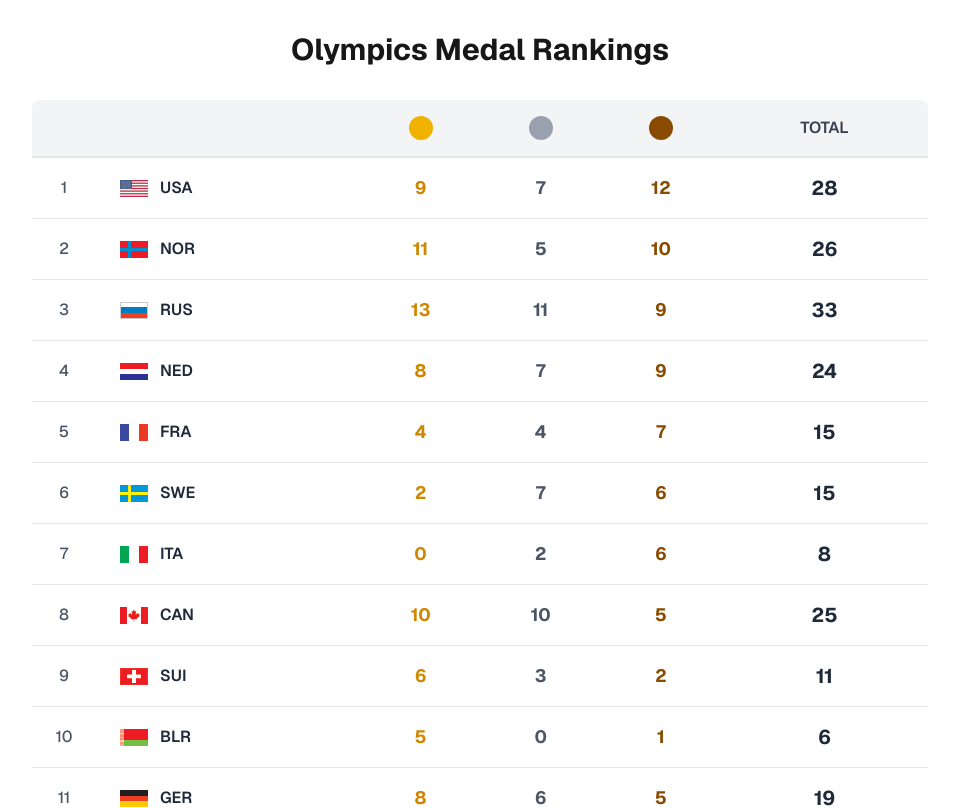
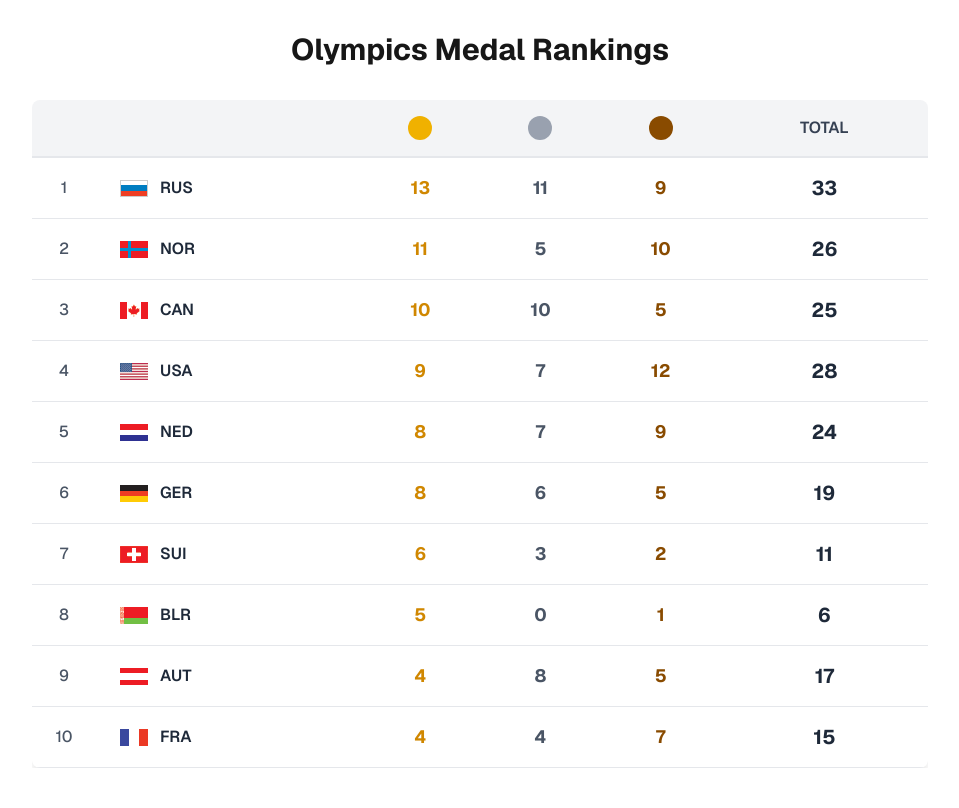
Before and after one commit to nikilok/listing, a Next.js app: page / in a window 1280 px wide. Shown: the top 808 px of the page, without its empty margins (160-1119 px from the left). Built offline with nearby package versions, Linux system fonts and the light colour scheme.

Commit message:
use the getRanksByColumn to sort by gold for now and limit to top 10

```diff
--- a/app/page.tsx
+++ b/app/page.tsx
@@ -2,20 +2,20 @@ import medalsDataJson from "./lib/medals.json";
 import { getCountryTotals } from "./lib/getCountryTotals";
 import type { MedalsData } from "./types/medals";
 import MedalsTable from "./components/MedalsTable";
+import { getRanksByColumn } from "./lib/SortingUtils";
 
 export default async function Home() {
   const medalsData = medalsDataJson as MedalsData;
   const medalsDataWithTotals = await getCountryTotals(medalsData);
 
-  const sortedData = [...medalsDataWithTotals];
-
+  const top10SortedData = getRanksByColumn(medalsDataWithTotals, 'gold').slice(0, 10)
   return (
     <div className="font-sans min-h-screen p-8">
       <h1 className="text-3xl font-bold mb-8 text-center">
         Olympics Medal Rankings
       </h1>
 
-      <MedalsTable data={sortedData} />
+      <MedalsTable data={top10SortedData} />
     </div>
   );
 }
```
